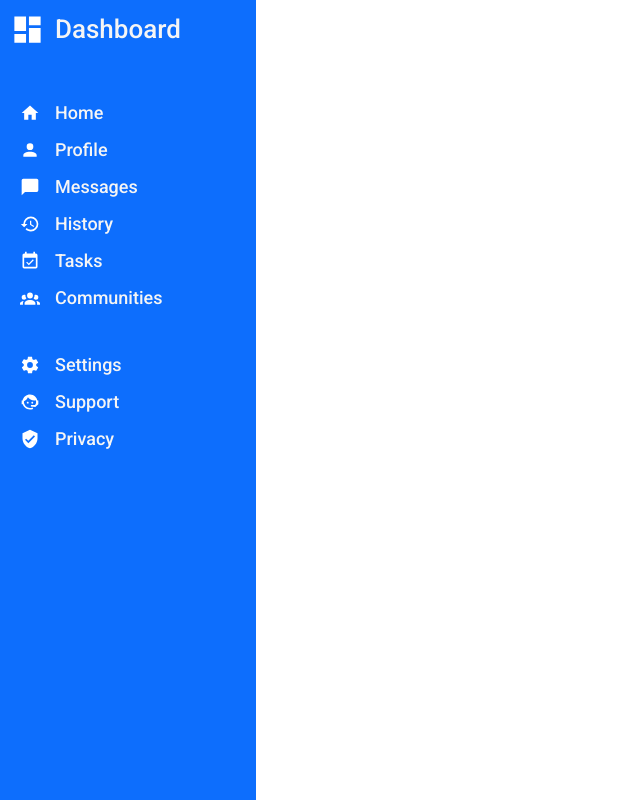
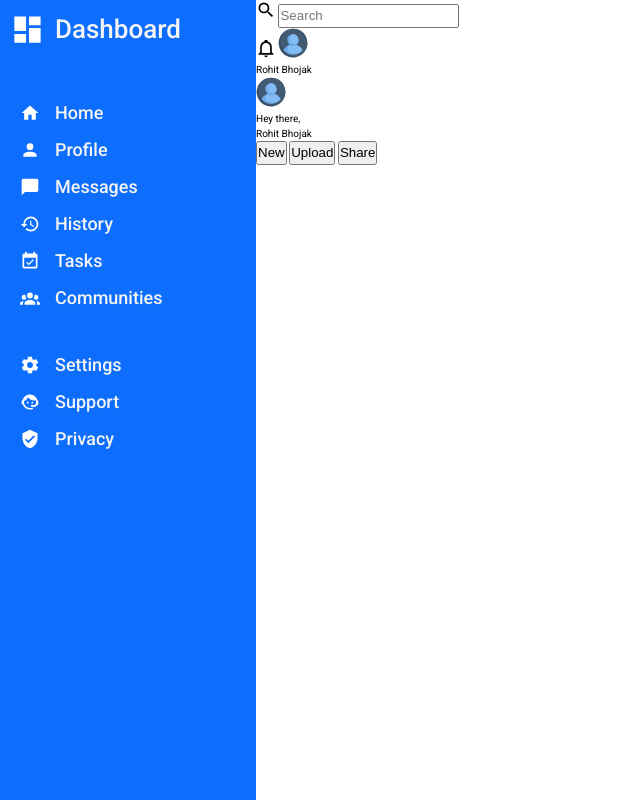
Before and after one commit to RohitBhojak/odin-dashboard, a plain HTML site: page index.html in a window 1280 px wide. Shown: the whole page, without its empty margins (0-640 px from the left). Drawn offline with Linux system fonts and the light colour scheme.

Commit message:
Add header html

```diff
--- a/index.html
+++ b/index.html
@@ -58,7 +58,27 @@
             </ul>
         </div>
     </div>
-    <div class="header"></div>
+    <div class="header">
+        <div class="search">
+            <img src="./assets/magnify.svg" height="20px" width="20px">
+            <input type="text" name="search" id="search-bar" placeholder="Search">
+        </div>
+        <div class="account-info">
+            <img src="./assets/bell-outline.svg" height="20px" width="20px">
+            <img src="./assets/user.svg" height="30px" width="30px">
+            <p>Rohit Bhojak</p>
+        </div>
+        <div class="user-info">
+            <img src="./assets/user.svg" height="30px" width="30px">
+            <p class="greet">Hey there,</p>
+            <p>Rohit Bhojak</p>
+        </div>
+        <div class="action">
+            <button>New</button>
+            <button>Upload</button>
+            <button>Share</button>
+        </div>
+    </div>
     <div class="content"></div>
 </body>
 </html>
```
Also changed, not shown: assets/bell-outline.svg (added), assets/magnify.svg (added), assets/user.svg (added).
